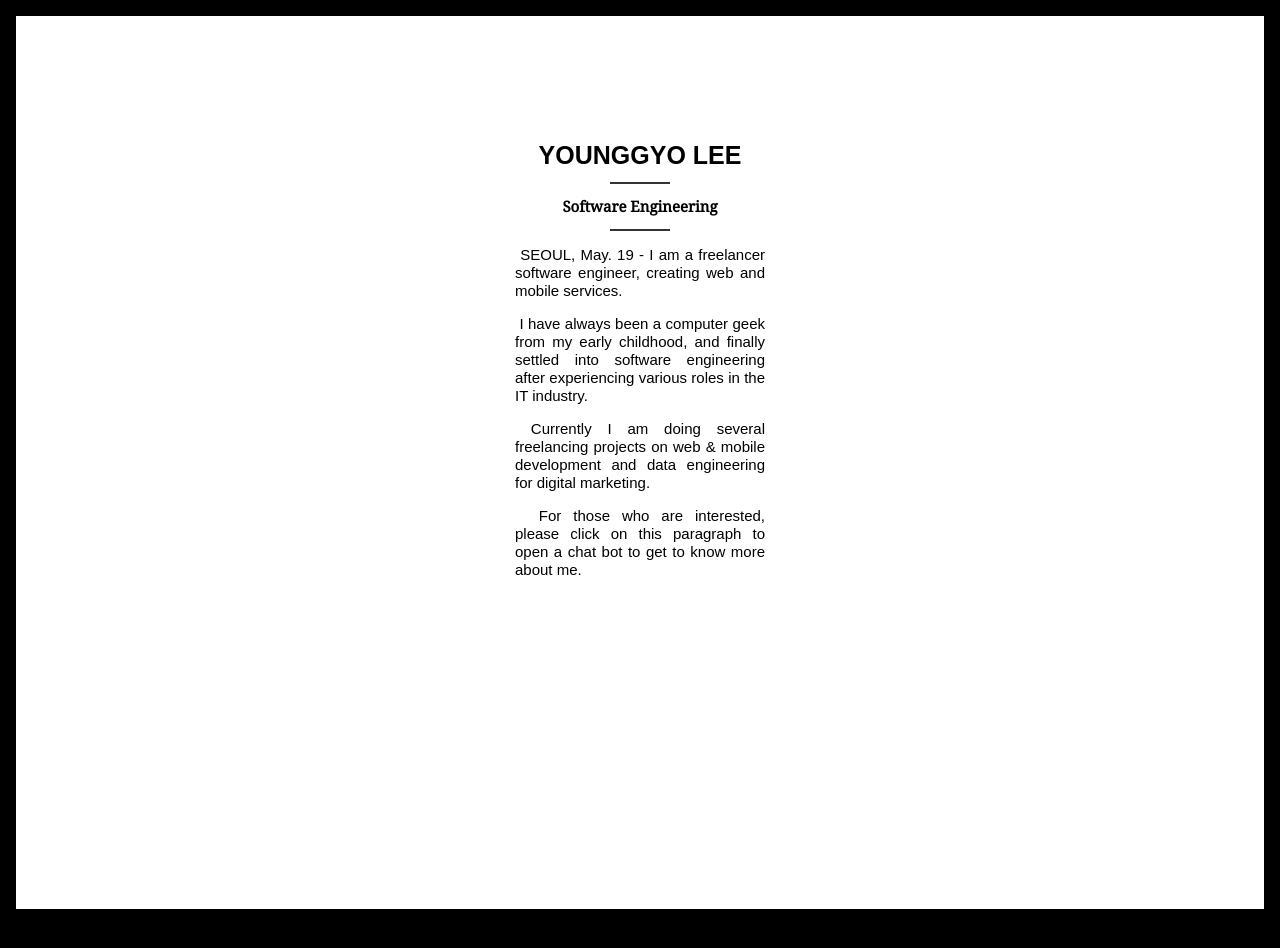
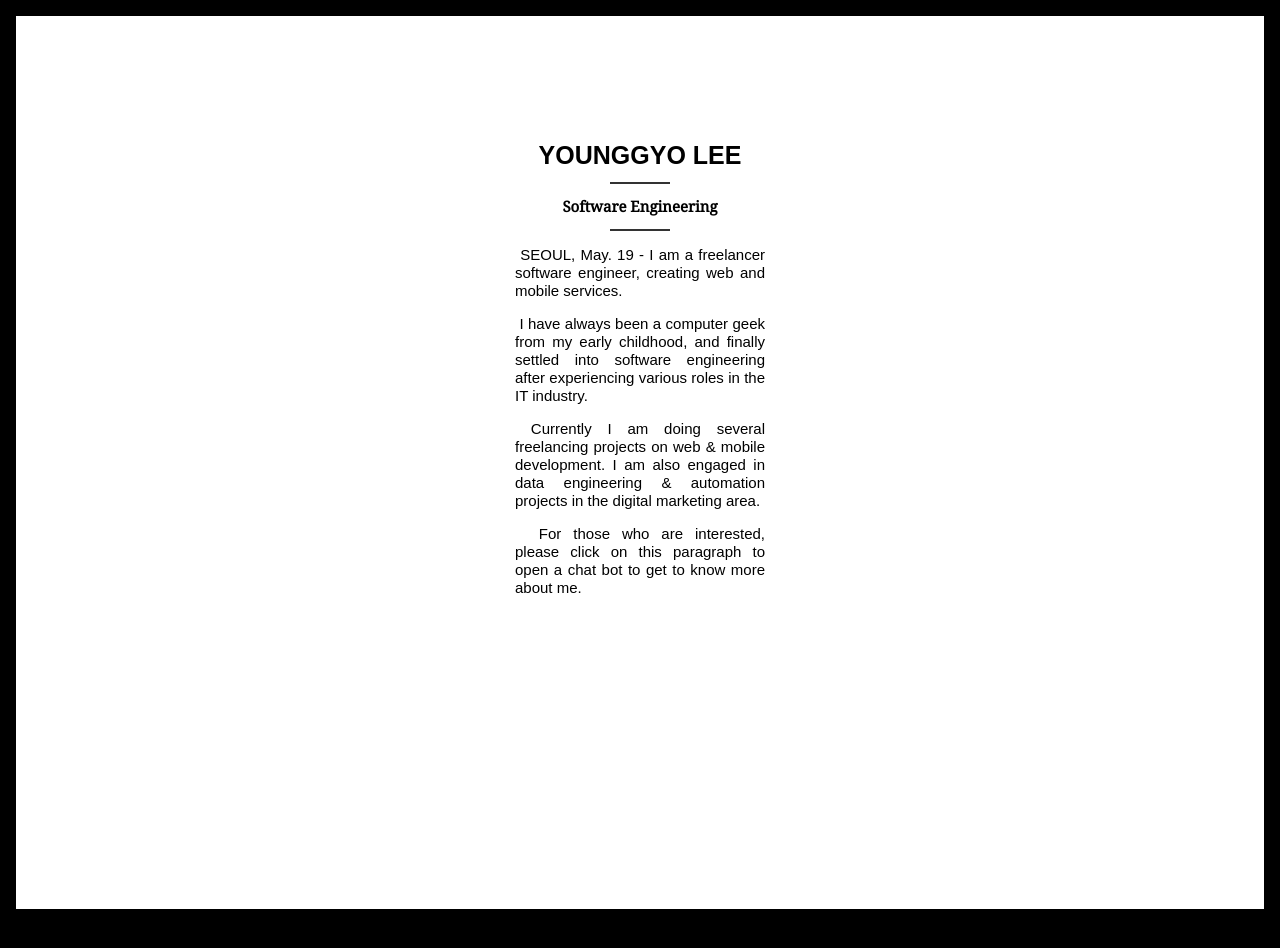
Before and after one commit to younggyolee/chatbot_frontend, a React (Create React App) app: page / in a window 1280 px wide. Shown: the top 948 px of the page. Built offline with nearby package versions, Linux system fonts and the light colour scheme; no server answers; a web font is replaced by a local one.

Commit message:
Update main text

```diff
--- a/src/components/App/App.js
+++ b/src/components/App/App.js
@@ -55,7 +55,7 @@ export default function App({
                 &nbsp;I have always been a computer geek from my early childhood, and finally settled into software engineering after experiencing various roles in the IT industry.
               </p>
               <p>
-                &nbsp;Currently I am doing several freelancing projects on web & mobile development and data engineering for digital marketing.
+                &nbsp;Currently I am doing several freelancing projects on web & mobile development. I am also engaged in data engineering & automation projects in the digital marketing area.
               </p>
               <p
                 className={styles.lastParagraph}
```
